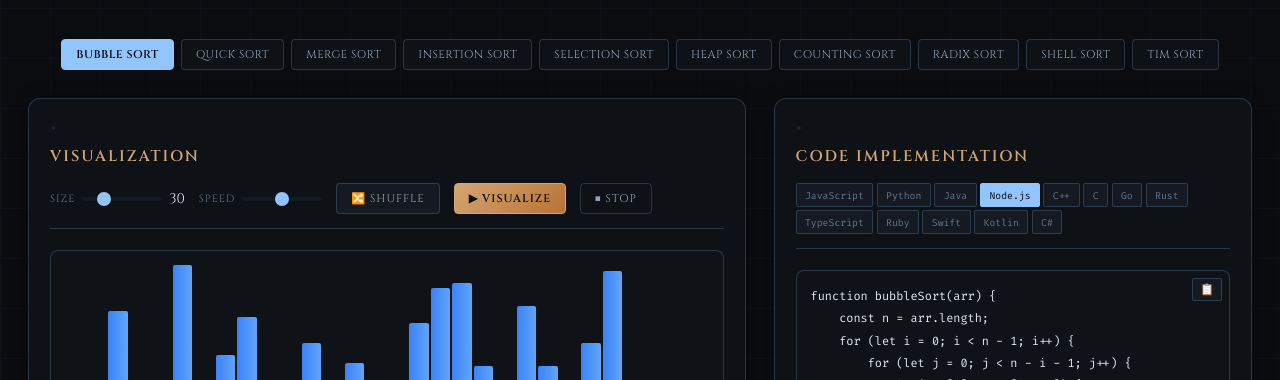
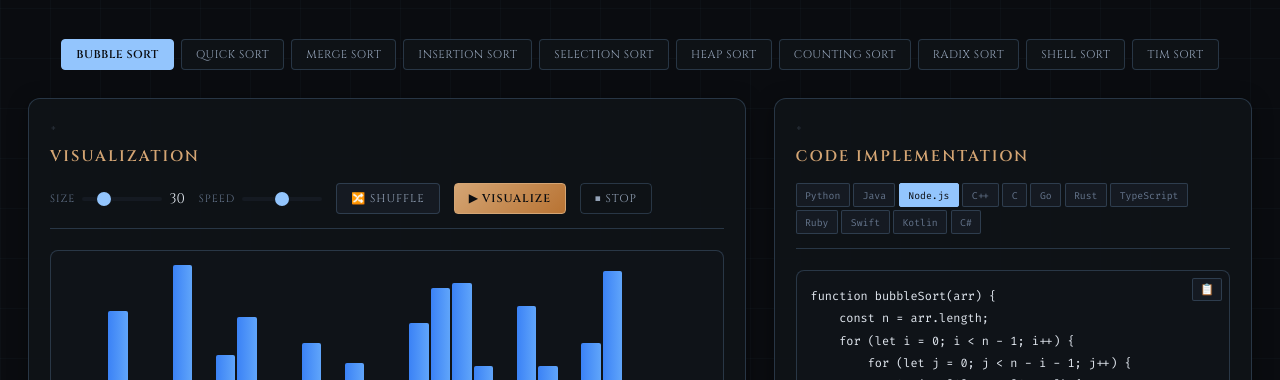
Before and after one commit to UGilfoyle/Algorithm-visualizer, a plain HTML site: page index.html in a window 1280 px wide. Shown: the part 342-722 px from the top of the page. Drawn offline with Linux system fonts and the light colour scheme.

Commit message:
Add Deno to Language Arena and remove JavaScript code tabs
- Added Deno language option to Language Arena with speed multiplier 2.1
- Added Deno checkbox in language selection
- Removed all JavaScript code tabs from all algorithm sections (Sorting, Searching, Pathfinding, Trees, Graphs, DP, Strings, Math)
- Users can now use Node.js, Deno, or other languages instead of JavaScript

```diff
--- a/index.html
+++ b/index.html
@@ -129,7 +129,6 @@
                     <div class="panel-header">
                         <h3>Code Implementation</h3>
                         <div class="language-tabs" id="languageTabs">
-                            <button class="lang-tab" data-lang="javascript">JavaScript</button>
                             <button class="lang-tab" data-lang="python">Python</button>
                             <button class="lang-tab" data-lang="java">Java</button>
                             <button class="lang-tab active" data-lang="node">Node.js</button>
@@ -235,7 +234,6 @@
                     <div class="panel-header">
                         <h3>Code Implementation</h3>
                         <div class="language-tabs" id="searchLanguageTabs">
-                            <button class="lang-tab" data-lang="javascript">JavaScript</button>
                             <button class="lang-tab" data-lang="python">Python</button>
                             <button class="lang-tab" data-lang="java">Java</button>
                             <button class="lang-tab active" data-lang="node">Node.js</button>
@@ -335,7 +333,6 @@
                     <div class="panel-header">
                         <h3>Implementation</h3>
                         <div class="language-tabs compact" id="pathLanguageTabs">
-                            <button class="lang-tab" data-lang="javascript">JS</button>
                             <button class="lang-tab" data-lang="python">Py</button>
                             <button class="lang-tab" data-lang="cpp">C++</button>
                             <button class="lang-tab active" data-lang="node">Node</button>
@@ -399,7 +396,6 @@
                     <div class="panel-header">
                         <h3>Implementation</h3>
                         <div class="language-tabs compact" id="treeLanguageTabs">
-                            <button class="lang-tab" data-lang="javascript">JS</button>
                             <button class="lang-tab" data-lang="python">Py</button>
                             <button class="lang-tab" data-lang="java">Java</button>
                             <button class="lang-tab active" data-lang="node">Node</button>
@@ -480,7 +476,6 @@
                     <div class="panel-header">
                         <h3>Implementation</h3>
                         <div class="language-tabs compact" id="graphLanguageTabs">
-                            <button class="lang-tab" data-lang="javascript">JS</button>
                             <button class="lang-tab" data-lang="python">Py</button>
                             <button class="lang-tab" data-lang="cpp">C++</button>
                             <button class="lang-tab active" data-lang="node">Node</button>
@@ -544,7 +539,6 @@
                     <div class="panel-header">
                         <h3>Implementation</h3>
                         <div class="language-tabs compact" id="dpLanguageTabs">
-                            <button class="lang-tab" data-lang="javascript">JS</button>
                             <button class="lang-tab" data-lang="python">Py</button>
                             <button class="lang-tab" data-lang="cpp">C++</button>
                             <button class="lang-tab active" data-lang="node">Node</button>
@@ -604,7 +598,6 @@
                     <div class="panel-header">
                         <h3>Implementation</h3>
                         <div class="language-tabs compact" id="stringLanguageTabs">
-                            <button class="lang-tab" data-lang="javascript">JS</button>
                             <button class="lang-tab" data-lang="python">Py</button>
                             <button class="lang-tab" data-lang="java">Java</button>
                             <button class="lang-tab active" data-lang="node">Node</button>
@@ -668,7 +661,6 @@
                     <div class="panel-header">
                         <h3>Implementation</h3>
                         <div class="language-tabs compact" id="mathLanguageTabs">
-                            <button class="lang-tab" data-lang="javascript">JS</button>
                             <button class="lang-tab" data-lang="python">Py</button>
                             <button class="lang-tab" data-lang="cpp">C++</button>
                             <button class="lang-tab active" data-lang="node">Node</button>
@@ -731,6 +723,8 @@
                                 class="lang-icon cs">C#</span> C#</label>
                         <label class="lang-checkbox"><input type="checkbox" value="node" checked><span
                                 class="lang-icon node">ND</span> Node.js</label>
+                        <label class="lang-checkbox"><input type="checkbox" value="deno"><span
+                                class="lang-icon deno">DN</span> Deno</label>
                         <label class="lang-checkbox"><input type="checkbox" value="kotlin" checked><span
                                 class="lang-icon kotlin">KT</span> Kotlin</label>
                         <label class="lang-checkbox"><input type="checkbox" value="swift"><span
--- a/visualizer.js
+++ b/visualizer.js
@@ -60,6 +60,7 @@ const LANGUAGE_SPEED = {
     kotlin: 1.7,     // JVM-based, similar to Java
     swift: 1.3,      // Fast, optimized
     node: 2.0,       // V8 JIT, surprisingly fast for JS
+    deno: 2.1,       // Deno runtime, V8 based, slightly slower than Node
     javascript: 2.2, // V8 optimized but still slower
     typescript: 2.2, // Compiles to JS, similar performance
     python: 8.0,     // Interpreted, significantly slower
@@ -80,6 +81,7 @@ const LANGUAGE_INFO = {
     php: { name: 'PHP', symbol: 'PHP', color: '#777bb4' },
     elixir: { name: 'Elixir', symbol: 'EX', color: '#6e4a7e' },
     node: { name: 'Node.js', symbol: 'ND', color: '#339933' },
+    deno: { name: 'Deno', symbol: 'DN', color: '#000000' },
     kotlin: { name: 'Kotlin', symbol: 'KT', color: '#7F52FF' },
     swift: { name: 'Swift', symbol: 'SW', color: '#FA7343' }
 };
```
